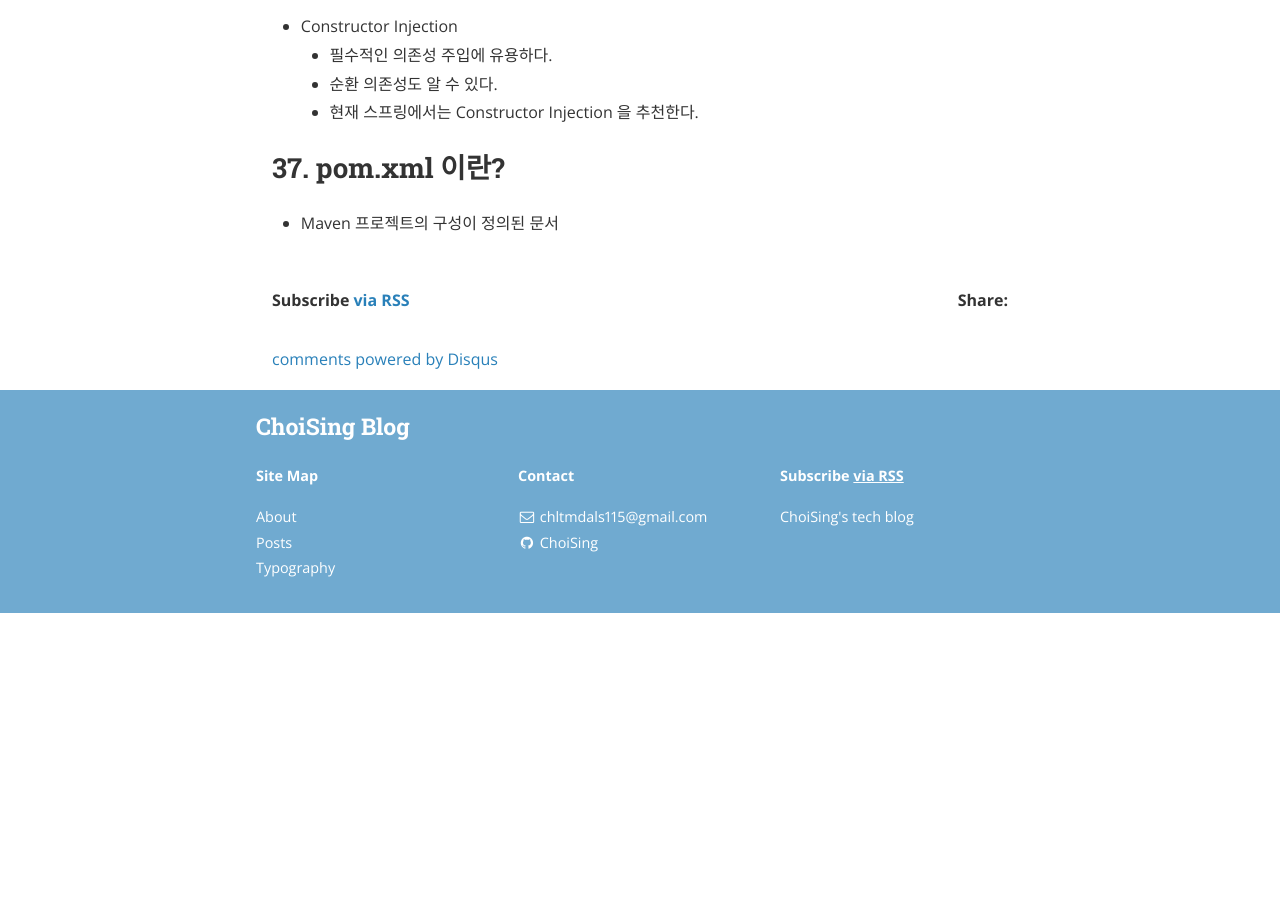
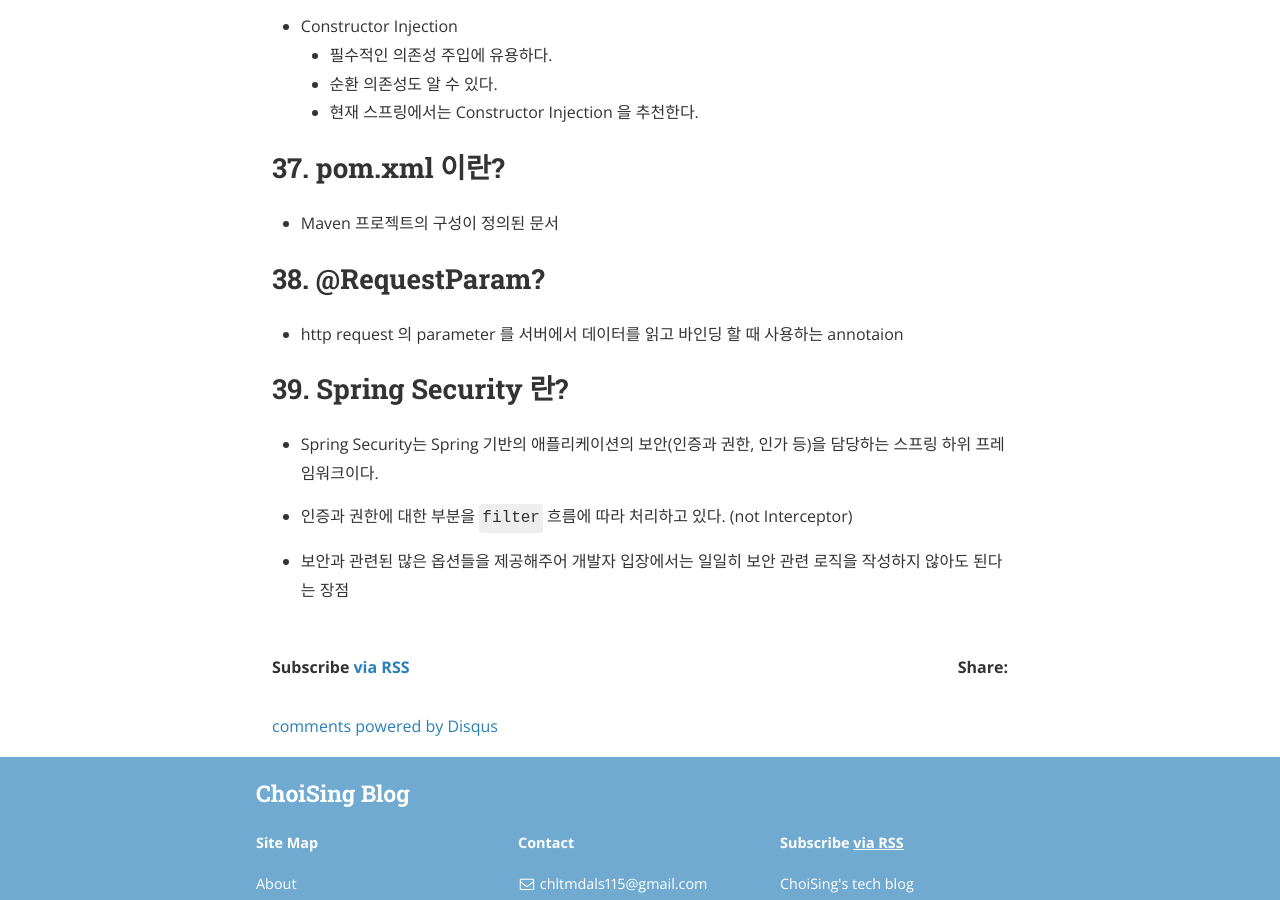
Before and after one commit to Oraindrop/oraindrop.github.io, a Jekyll site: the page built from _posts/Back-end/2020-10-25-Spring interview questions.md, in a window 1280 px wide and 900 px high, scrolled down 12155 px. Built offline with Jekyll 4.4.1, drawn with Linux system fonts in a browser that asks for light colours; nearby versions of some CDN libraries; comment, search, counter and statistics services are not loaded; before the commit the page ends 12768 px from its top, so only the background shows below that.

Commit message:
20201121 write spring interview 38, 39

```diff
--- a/_posts/Back-end/2020-10-25-Spring interview questions.md
+++ b/_posts/Back-end/2020-10-25-Spring interview questions.md
@@ -459,3 +459,17 @@ tags: spring, java
 ## 37. pom.xml 이란?
 
 - Maven 프로젝트의 구성이 정의된 문서
+
+
+## 38. @RequestParam?
+
+- http request 의 parameter 를 서버에서 데이터를 읽고 바인딩 할 때 사용하는 annotaion
+
+
+## 39. Spring Security 란?
+
+- Spring Security는 Spring 기반의 애플리케이션의 보안(인증과 권한, 인가 등)을 담당하는 스프링 하위 프레임워크이다.
+
+- 인증과 권한에 대한 부분을 `filter` 흐름에 따라 처리하고 있다. (not Interceptor)
+
+- 보안과 관련된 많은 옵션들을 제공해주어 개발자 입장에서는 일일히 보안 관련 로직을 작성하지 않아도 된다는 장점
```
